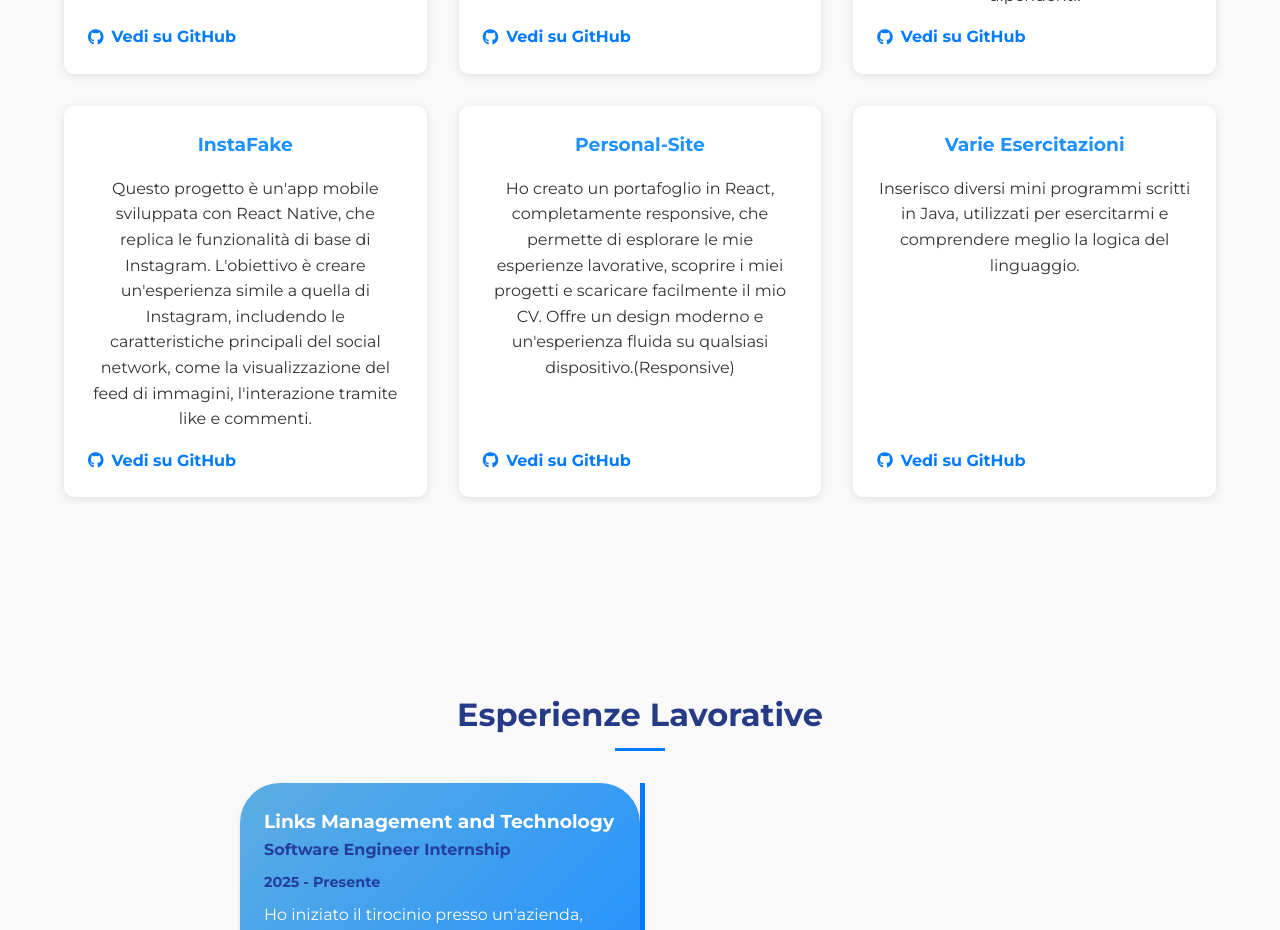
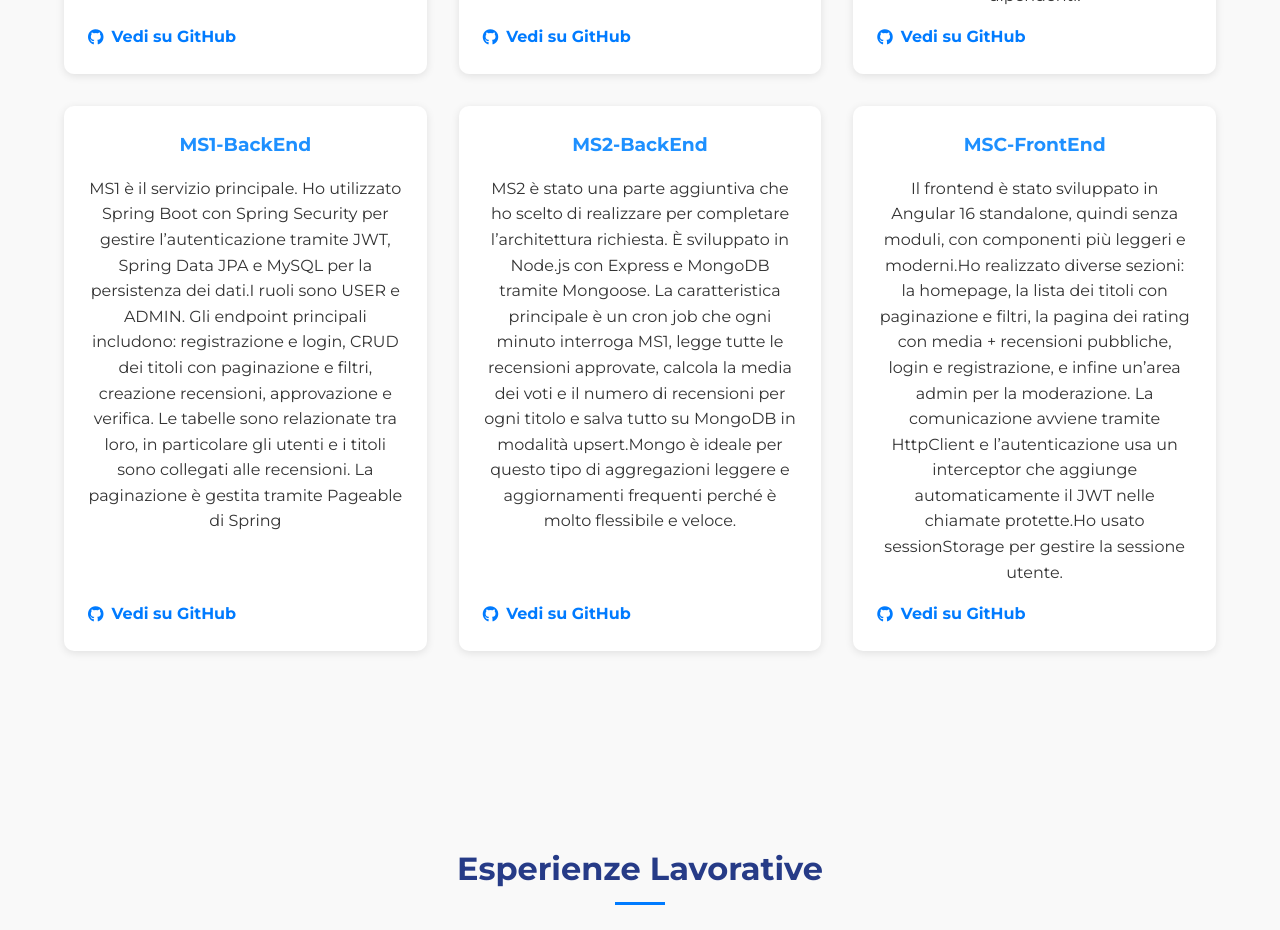
Before and after one commit to AngRafFrancavilla/Personal-Site, a React (Create React App) app: page / in a window 1280 px wide. Shown: the part 1960-2890 px from the top of the page. Built offline with nearby package versions, Linux system fonts and the light colour scheme.

Commit message:
Modifica CardProjects

```diff
--- a/src/data/projects.js
+++ b/src/data/projects.js
@@ -15,19 +15,19 @@ export const projects = [
       url: "https://github.com/AngRafFrancavilla/GestioneDipendenti"
     },
     {
-      title: "InstaFake",
-      description: "Questo progetto è un'app mobile sviluppata con React Native, che replica le funzionalità di base di Instagram. L'obiettivo è creare un'esperienza simile a quella di Instagram, includendo le caratteristiche principali del social network, come la visualizzazione del feed di immagini, l'interazione tramite like e commenti.",
-      url: "https://github.com/AngRafFrancavilla/InstaFake"
+      title: "MS1-BackEnd",
+      description: "MS1 è il servizio principale. Ho utilizzato Spring Boot con Spring Security per gestire l’autenticazione tramite JWT, Spring Data JPA e MySQL per la persistenza dei dati.I ruoli sono USER e ADMIN. Gli endpoint principali includono: registrazione e login, CRUD dei titoli con paginazione e filtri, creazione recensioni, approvazione e verifica. Le tabelle sono relazionate tra loro, in particolare gli utenti e i titoli sono collegati alle recensioni. La paginazione è gestita tramite Pageable di Spring",
+      url: "https://github.com/AngRafFrancavilla/MS1_Back-End"
     },
     {
-      title: "Personal-Site",
-      description: "Ho creato un portafoglio in React, completamente responsive, che permette di esplorare le mie esperienze lavorative, scoprire i miei progetti e scaricare facilmente il mio CV. Offre un design moderno e un'esperienza fluida su qualsiasi dispositivo.(Responsive)",
-      url: "https://github.com/AngRafFrancavilla/Personal-Site"
+      title: "MS2-BackEnd",
+      description: "MS2 è stato una parte aggiuntiva che ho scelto di realizzare per completare l’architettura richiesta. È sviluppato in Node.js con Express e MongoDB tramite Mongoose. La caratteristica principale è un cron job che ogni minuto interroga MS1, legge tutte le recensioni approvate, calcola la media dei voti e il numero di recensioni per ogni titolo e salva tutto su MongoDB in modalità upsert.Mongo è ideale per questo tipo di aggregazioni leggere e aggiornamenti frequenti perché è molto flessibile e veloce.",
+      url: "https://github.com/AngRafFrancavilla/MS2_Back-End"
     },
     {
-      title: "Varie Esercitazioni",
-      description: "Inserisco diversi mini programmi scritti in Java, utilizzati per esercitarmi e comprendere meglio la logica del linguaggio.",
-      url: "https://github.com/AngRafFrancavilla/Esercitazione"
+      title: "MSC-FrontEnd",
+      description: "Il frontend è stato sviluppato in Angular 16 standalone, quindi senza moduli, con componenti più leggeri e moderni.Ho realizzato diverse sezioni: la homepage, la lista dei titoli con paginazione e filtri, la pagina dei rating con media + recensioni pubbliche, login e registrazione, e infine un’area admin per la moderazione. La comunicazione avviene tramite HttpClient e l’autenticazione usa un interceptor che aggiunge automaticamente il JWT nelle chiamate protette.Ho usato sessionStorage per gestire la sessione utente.",
+      url: "https://github.com/AngRafFrancavilla/MSC_Front-End"
     },
 
   ];
```
